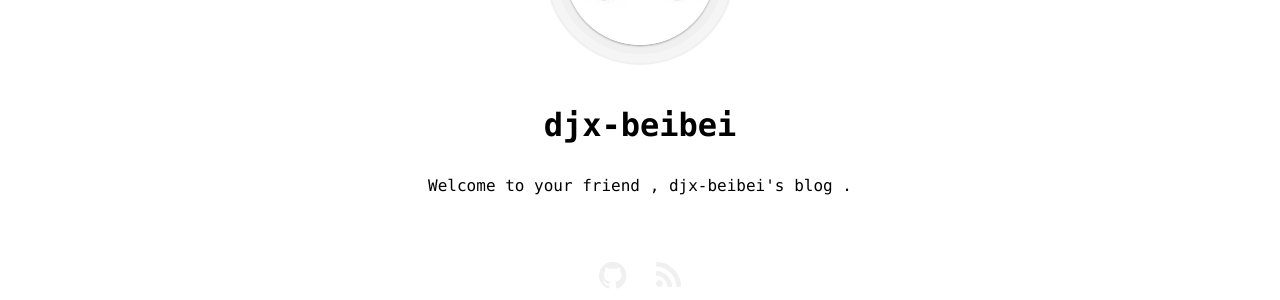
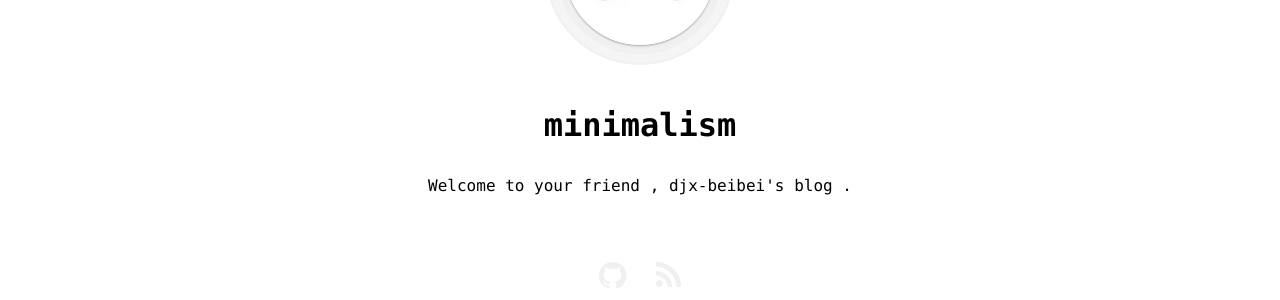
Before and after one commit to djx-beibei/djx-beibei.github.io, a Jekyll site: the page built from index.md, in a window 1280 px wide. Shown: the part 300-600 px from the top of the page. Built offline with Jekyll 4.4.1, drawn with Linux system fonts in a browser that asks for light colours.

Commit message:
just little

```diff
--- a/_config.yml
+++ b/_config.yml
@@ -14,11 +14,11 @@ defaults:
     values:
       image: true
 
-title: djx-beibei
-name: djx-beibei
+title: Minimalism
+name: minimalism
 description: Welcome to your friend , djx-beibei's blog .
 
-github: https://github.com/djx-beibei/djx-beibei.github.io
+github: https://github.com/showzeng/Minimalism
 rss: true
 
 plugins:
```
